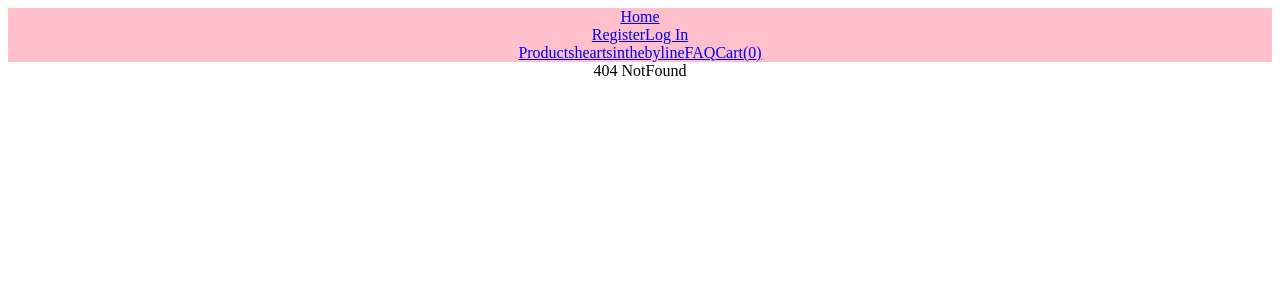
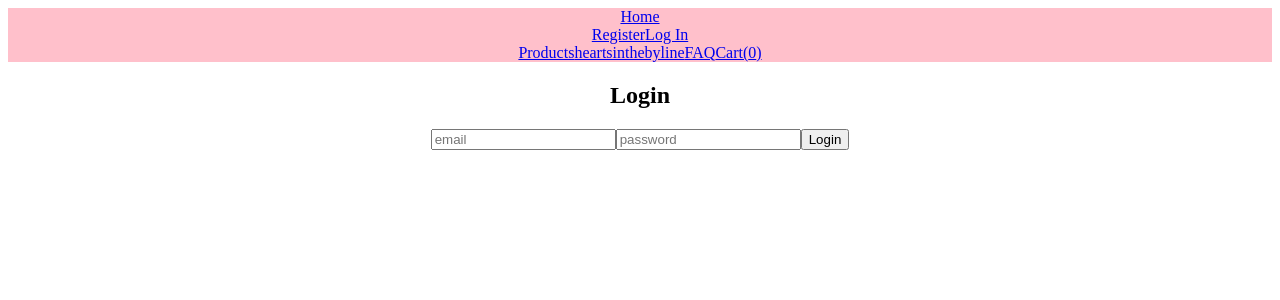
Before and after one commit to aliciahetrick/heartsinthebyline, a React (Create React App) app in the folder frontend/: page /login in a window 1280 px wide. Before the commit this address had no page. Shown: the top 300 px of the page. Built offline with nearby package versions, Linux system fonts and the light colour scheme.

Commit message:
Add login in component and dispatch action

```diff
--- a/frontend/src/App.js
+++ b/frontend/src/App.js
@@ -9,6 +9,7 @@ import AllProducts from "./components/AllProducts";
 import NotFound from "./components/NotFound";
 import SingleProduct from "./components/SingleProduct";
 import Register from "./components/auth/Register";
+import Login from "./components/auth/Login";
 
 function App() {
   return (
@@ -20,6 +21,7 @@ function App() {
           <Route exact path="/products" element={<AllProducts />} />
           <Route exact path="/cart" element={<Cart />} />
           <Route exact path="/register" element={<Register />} />
+          <Route exact path="/login" element={<Login />} />
           <Route exact path="/" element={<Home />} />
           <Route path="*" element={<NotFound />} />
         </Routes>
--- /dev/null
+++ b/frontend/src/components/auth/Login.jsx
@@ -0,0 +1,53 @@
+import { useState, useEffect } from "react";
+import { useDispatch, useSelector } from "react-redux";
+import { useNavigate } from "react-router-dom";
+import { loginUser } from "../../features/authSlice";
+
+const Login = () => {
+  const dispatch = useDispatch();
+  const navigate = useNavigate();
+  const auth = useSelector((state) => state.auth);
+
+  console.log("auth", auth);
+
+  useEffect(() => {
+    if (auth._id) {
+      navigate("/products");
+    }
+  }, [auth._id, navigate]);
+
+  const [user, setUser] = useState({
+    email: "",
+    password: "",
+  });
+
+  const handleRegisterSubmit = (e) => {
+    e.preventDefault();
+    dispatch(loginUser(user));
+  };
+
+  return (
+    <>
+      <form onSubmit={handleRegisterSubmit}>
+        <h2>Login</h2>
+
+        <input
+          type="email"
+          placeholder="email"
+          onChange={(e) => setUser({ ...user, email: e.target.value })}
+        />
+        <input
+          type="password"
+          placeholder="password"
+          onChange={(e) => setUser({ ...user, password: e.target.value })}
+        />
+        <button>
+          {auth.loginStatus === "pending" ? "Submitting" : "Login"}
+        </button>
+        {auth.loginStatus === "rejected" ? <p>{auth.loginError} </p> : null}
+      </form>
+    </>
+  );
+};
+
+export default Login;
--- a/frontend/src/features/authSlice.js
+++ b/frontend/src/features/authSlice.js
@@ -21,6 +21,24 @@ export const registerUser = createAsyncThunk(
     try {
       const token = await axios.post(`${url}/api/register`, {
         name: user.name,
+        email: user.email,
+        password: user.password,
+      });
+
+      localStorage.setItem("token", token.data);
+      return token.data;
+    } catch (error) {
+      console.log(error.response.data);
+      return rejectWithValue(error.response.data);
+    }
+  }
+);
+
+export const loginUser = createAsyncThunk(
+  "auth/loginUser",
+  async (user, { rejectWithValue }) => {
+    try {
+      const token = await axios.post(`${url}/api/login`, {
         email: user.email,
         password: user.password,
       });
@@ -101,6 +119,36 @@ const authSlice = createSlice({
         registerError: action.payload,
       };
     });
+
+    builder.addCase(loginUser.pending, (state, action) => {
+      return {
+        ...state,
+        loginStatus: "pending",
+      };
+    });
+    builder.addCase(loginUser.fulfilled, (state, action) => {
+      if (action.payload) {
+        const user = jwtDecode(action.payload);
+
+        return {
+          ...state,
+          token: action.payload,
+          name: user.name,
+          email: user.email,
+          _id: user._id,
+          loginStatus: "success",
+        };
+      } else {
+        return state;
+      }
+    });
+    builder.addCase(loginUser.rejected, (state, action) => {
+      return {
+        ...state,
+        loginStatus: "rejected",
+        loginError: action.payload,
+      };
+    });
   },
 });
 
```
